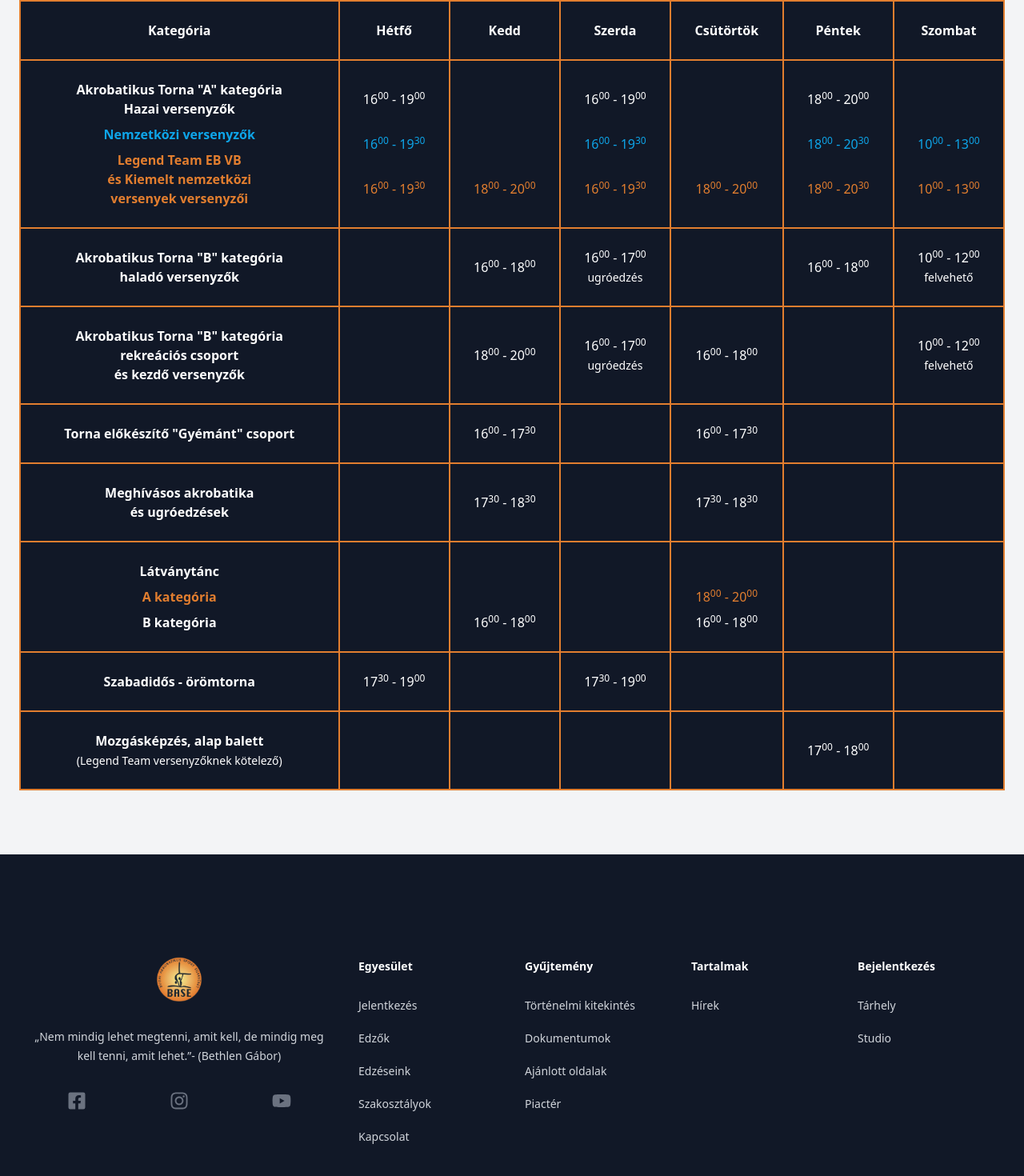
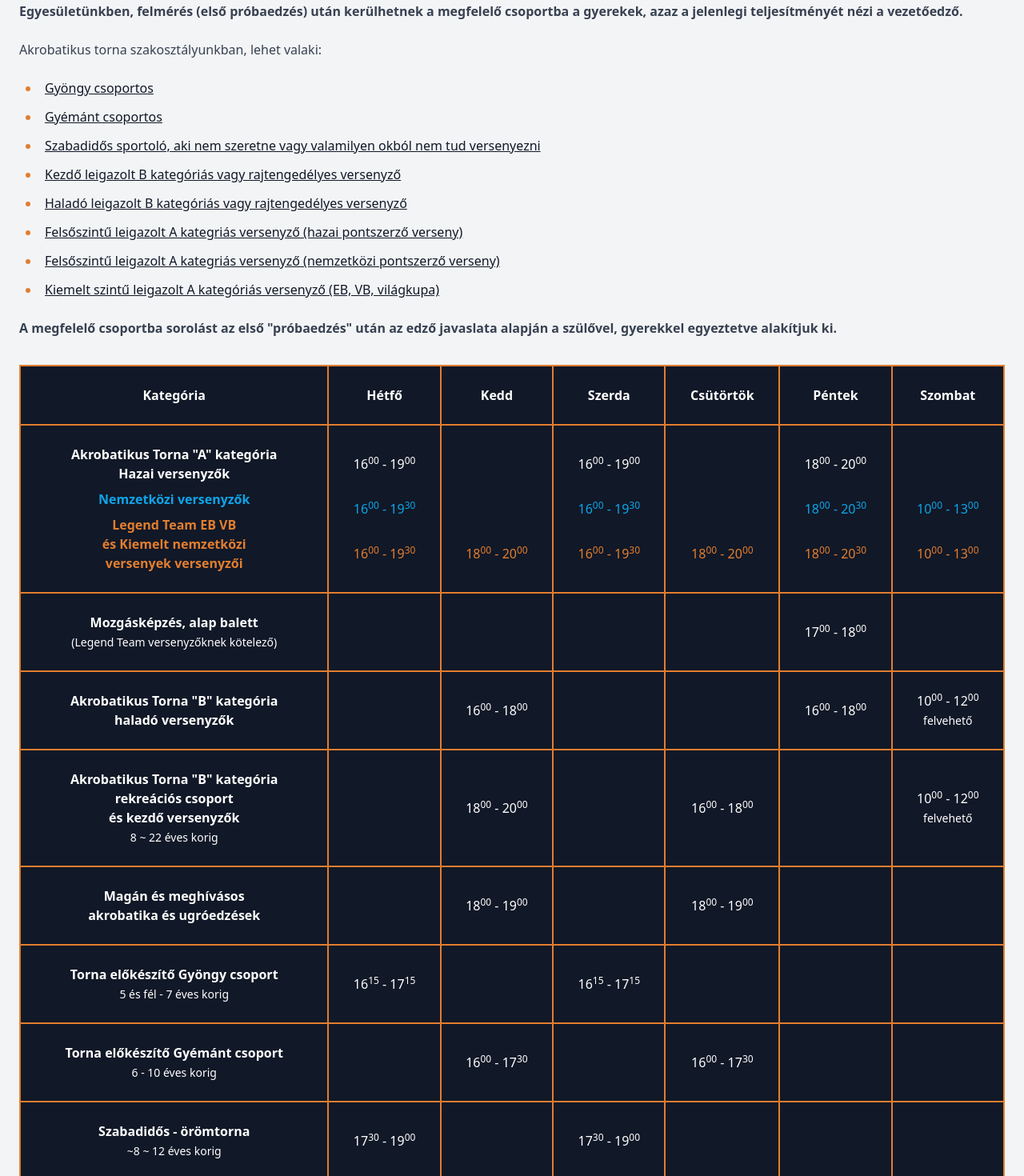
Before and after one commit to Otisz/akrobatikustorna, a Next.js app: page /edzeseink in a window 1280 px wide. Shown: the part 280-1750 px from the top of the page at 80% size. Built offline with nearby package versions, Linux system fonts and the light colour scheme.

Commit message:
Update edzeseink page

```diff
--- a/src/app/(user)/edzeseink/page.tsx
+++ b/src/app/(user)/edzeseink/page.tsx
@@ -1,4 +1,5 @@
 import type { Metadata } from "next";
+import Link from "next/link";
 
 export const revalidate = 3600;
 
@@ -7,11 +8,80 @@ export const metadata: Metadata = {
   description: "Edzéseink - Budai Akrobatikus Sport Egyesület",
 };
 
+const HASH_LIST = {
+  "a-kategoriak": "a-kategoriak",
+  "gyongy-csoport": "gyongy-csoport",
+  "gyemant-csoport": "gyemant-csoport",
+  "szabadidos-oromtorna": "szabadidos-oromtorna",
+  "kezdo-b-kategoria": "kezdo-b-kategoria",
+  "halado-b-kategoria": "halado-b-kategoria",
+  "hazai-a-kategoria": "hazai-a-kategoria",
+  "nemzetkozi-a-kategoria": "nemzetkozi-a-kategoria",
+  "kiemelt-a-kategoria": "kiemelt-a-kategoria",
+  "magan-es-meghivasos-akrobatika-es-ugroedzes": "magan-es-meghivasos-akrobatika-es-ugroedzes",
+  "mozgaskepzes-alap-balett": "mozgaskepzes-alap-balett",
+} as const;
+
 export default function Page() {
   return (
     <main>
       <div className="mx-auto w-full max-w-7xl space-y-8 px-4 pb-20 pt-8 sm:px-6">
         <h1 className="mb-16 text-5xl">Edzéseink</h1>
+
+        <div className="prose max-w-none marker:text-orange-primary prose-a:font-normal">
+          <p className="font-semibold">
+            Egyesületünkben, felmérés (első próbaedzés) után kerülhetnek a megfelelő csoportba a gyerekek, azaz a
+            jelenlegi teljesítményét nézi a vezetőedző.
+          </p>
+          <p>Akrobatikus torna szakosztályunkban, lehet valaki:</p>
+          <ul>
+            <li>
+              <Link href={{ hash: HASH_LIST["gyongy-csoport"] }} prefetch={false} scroll>
+                Gyöngy csoportos
+              </Link>
+            </li>
+            <li>
+              <Link href={{ hash: HASH_LIST["gyemant-csoport"] }} prefetch={false} scroll>
+                Gyémánt csoportos
+              </Link>
+            </li>
+            <li>
+              <Link href={{ hash: HASH_LIST["szabadidos-oromtorna"] }} prefetch={false} scroll>
+                Szabadidős sportoló, aki nem szeretne vagy valamilyen okból nem tud versenyezni
+              </Link>
+            </li>
+            <li>
+              <Link href={{ hash: HASH_LIST["kezdo-b-kategoria"] }} prefetch={false} scroll>
+                Kezdő leigazolt B kategóriás vagy rajtengedélyes versenyző
+              </Link>
+            </li>
+            <li>
+              <Link href={{ hash: HASH_LIST["halado-b-kategoria"] }} prefetch={false} scroll>
+                Haladó leigazolt B kategóriás vagy rajtengedélyes versenyző
+              </Link>
+            </li>
+            <li>
+              <Link href={{ hash: HASH_LIST["hazai-a-kategoria"] }} prefetch={false} scroll>
+                Felsőszintű leigazolt A kategriás versenyző (hazai pontszerző verseny)
+              </Link>
+            </li>
+            <li>
+              <Link href={{ hash: HASH_LIST["nemzetkozi-a-kategoria"] }} prefetch={false} scroll>
+                Felsőszintű leigazolt A kategriás versenyző (nemzetközi pontszerző verseny)
+              </Link>
+            </li>
+            <li>
+              <Link href={{ hash: HASH_LIST["kiemelt-a-kategoria"] }} prefetch={false} scroll>
+                Kiemelt szintű leigazolt A kategóriás versenyző (EB, VB, világkupa)
+              </Link>
+            </li>
+          </ul>
+          <p className="font-semibold">
+            A megfelelő csoportba sorolást az első &quot;próbaedzés&quot; után az edző javaslata alapján a szülővel,
+            gyerekkel egyeztetve alakítjuk ki.
+          </p>
+        </div>
+
         <div className="overflow-x-auto">
           <table className="table-primary table-auto overflow-x-scroll">
             <thead>
@@ -26,16 +96,18 @@ export default function Page() {
               </tr>
             </thead>
             <tbody>
-              <tr>
+              <tr id={HASH_LIST["a-kategoriak"]}>
                 <th>
                   <div className="flex flex-col gap-2">
-                    <span>
+                    <span id={HASH_LIST["hazai-a-kategoria"]}>
                       Akrobatikus Torna &quot;A&quot; kategória
                       <br />
                       Hazai versenyzők
                     </span>
-                    <span className="text-sky-500">Nemzetközi versenyzők</span>
-                    <span className="text-orange-primary">
+                    <span className="text-sky-500" id={HASH_LIST["nemzetkozi-a-kategoria"]}>
+                      Nemzetközi versenyzők
+                    </span>
+                    <span className="text-orange-primary" id={HASH_LIST["kiemelt-a-kategoria"]}>
                       Legend Team EB VB
                       <br />
                       és Kiemelt nemzetközi <br /> versenyek versenyzői
@@ -111,7 +183,22 @@ export default function Page() {
                   </div>
                 </td>
               </tr>
-              <tr>
+              <tr id={HASH_LIST["mozgaskepzes-alap-balett"]}>
+                <th>
+                  Mozgásképzés, alap balett
+                  <br />
+                  <span className="text-sm font-normal">(Legend Team versenyzőknek kötelező)</span>
+                </th>
+                <td></td>
+                <td></td>
+                <td></td>
+                <td></td>
+                <td>
+                  17<sup>00</sup> - 18<sup>00</sup>
+                </td>
+                <td></td>
+              </tr>
+              <tr id={HASH_LIST["halado-b-kategoria"]}>
                 <th>
                   Akrobatikus Torna &quot;B&quot; kategória <br /> haladó versenyzők
                 </th>
@@ -119,11 +206,7 @@ export default function Page() {
                 <td>
                   16<sup>00</sup> - 18<sup>00</sup>
                 </td>
-                <td>
-                  16<sup>00</sup> - 17<sup>00</sup>
-                  <br />
-                  <span className="text-sm">ugróedzés</span>
-                </td>
+                <td></td>
                 <td></td>
                 <td>
                   16<sup>00</sup> - 18<sup>00</sup>
@@ -134,19 +217,18 @@ export default function Page() {
                   <span className="text-sm">felvehető</span>
                 </td>
               </tr>
-              <tr>
+              <tr id={HASH_LIST["kezdo-b-kategoria"]}>
                 <th>
-                  Akrobatikus Torna &quot;B&quot; kategória <br /> rekreációs csoport <br /> és kezdő versenyzők
+                  Akrobatikus Torna &quot;B&quot; kategória <br />
+                  rekreációs csoport <br />
+                  és kezdő versenyzők <br />
+                  <span className="text-sm font-normal">8 ~ 22 éves korig</span>
                 </th>
                 <td></td>
                 <td>
                   18<sup>00</sup> - 20<sup>00</sup>
                 </td>
-                <td>
-                  16<sup>00</sup> - 17<sup>00</sup>
-                  <br />
-                  <span className="text-sm">ugróedzés</span>
-                </td>
+                <td></td>
                 <td>
                   16<sup>00</sup> - 18<sup>00</sup>
                 </td>
@@ -157,8 +239,42 @@ export default function Page() {
                   <span className="text-sm">felvehető</span>
                 </td>
               </tr>
-              <tr>
-                <th>Torna előkészítő &quot;Gyémánt&quot; csoport</th>
+              <tr id={HASH_LIST["magan-es-meghivasos-akrobatika-es-ugroedzes"]}>
+                <th>
+                  Magán és meghívásos <br /> akrobatika és ugróedzések
+                </th>
+                <td></td>
+                <td>
+                  18<sup>00</sup> - 19<sup>00</sup>
+                </td>
+                <td></td>
+                <td>
+                  18<sup>00</sup> - 19<sup>00</sup>
+                </td>
+                <td></td>
+                <td></td>
+              </tr>
+              <tr id={HASH_LIST["gyongy-csoport"]}>
+                <th>
+                  Torna előkészítő Gyöngy csoport <br />
+                  <span className="text-sm font-normal">5 és fél - 7 éves korig</span>
+                </th>
+                <td>
+                  16<sup>15</sup> - 17<sup>15</sup>
+                </td>
+                <td></td>
+                <td>
+                  16<sup>15</sup> - 17<sup>15</sup>
+                </td>
+                <td></td>
+                <td></td>
+                <td></td>
+              </tr>
+              <tr id={HASH_LIST["gyemant-csoport"]}>
+                <th>
+                  Torna előkészítő Gyémánt csoport <br />
+                  <span className="text-sm font-normal">6 - 10 éves korig</span>
+                </th>
                 <td></td>
                 <td>
                   16<sup>00</sup> - 17<sup>30</sup>
@@ -170,18 +286,19 @@ export default function Page() {
                 <td></td>
                 <td></td>
               </tr>
-              <tr>
+              <tr id={HASH_LIST["szabadidos-oromtorna"]}>
                 <th>
-                  Meghívásos akrobatika <br /> és ugróedzések
+                  Szabadidős - örömtorna <br />
+                  <span className="text-sm font-normal">~8 ~ 12 éves korig</span>
                 </th>
-                <td></td>
                 <td>
-                  17<sup>30</sup> - 18<sup>30</sup>
+                  17<sup>30</sup> - 19<sup>00</sup>
                 </td>
                 <td></td>
                 <td>
-                  17<sup>30</sup> - 18<sup>30</sup>
+                  17<sup>30</sup> - 19<sup>00</sup>
                 </td>
+                <td></td>
                 <td></td>
                 <td></td>
               </tr>
@@ -218,34 +335,6 @@ export default function Page() {
                 <td></td>
                 <td></td>
               </tr>
-              <tr>
-                <th>Szabadidős - örömtorna</th>
-                <td>
-                  17<sup>30</sup> - 19<sup>00</sup>
-                </td>
-                <td></td>
-                <td>
-                  17<sup>30</sup> - 19<sup>00</sup>
-                </td>
-                <td></td>
-                <td></td>
-                <td></td>
-              </tr>
-              <tr>
-                <th>
-                  Mozgásképzés, alap balett
-                  <br />
-                  <span className="text-sm font-normal">(Legend Team versenyzőknek kötelező)</span>
-                </th>
-                <td></td>
-                <td></td>
-                <td></td>
-                <td></td>
-                <td>
-                  17<sup>00</sup> - 18<sup>00</sup>
-                </td>
-                <td></td>
-              </tr>
             </tbody>
           </table>
         </div>
--- a/src/app/layout.tsx
+++ b/src/app/layout.tsx
@@ -3,7 +3,7 @@ import { ReactNode } from "react";
 
 export default function Layout({ children }: { children: ReactNode }) {
   return (
-    <html lang="hu">
+    <html lang="hu" className="scroll-smooth">
       <body>{children}</body>
     </html>
   );
```
